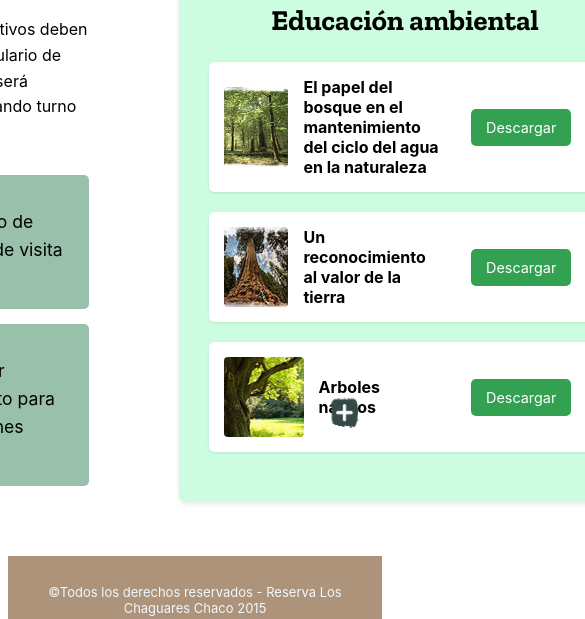
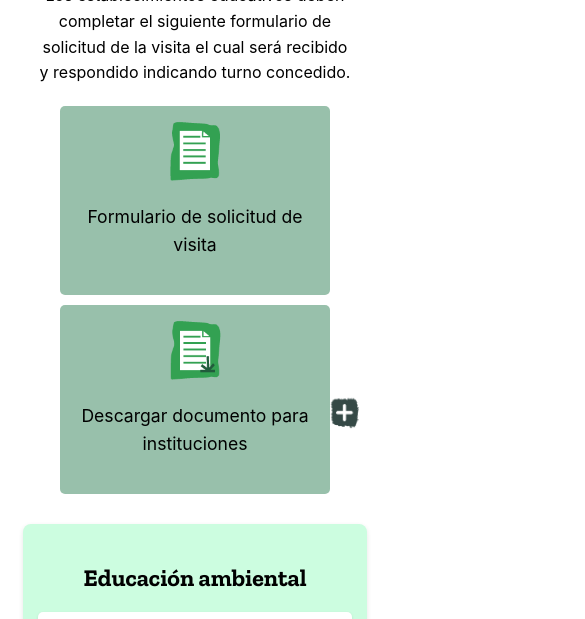
Before and after one commit to Compu3Unla/los-chaguares-reserva-2025-1, a plain HTML site: page escuelas.html in a window 390 px wide. Shown: the part 386-1005 px from the top of the page, 585 px wide, since content can reach past the window. Drawn offline with nearby package versions, Linux system fonts and the light colour scheme.

Commit message:
Update estilos.css

```diff
--- a/estilos.css
+++ b/estilos.css
@@ -1490,6 +1490,83 @@ footer {
     border-radius: 5px;
     margin: 20px auto;
     font-size: 0.9em;
-    text-align: center;
-
-}
+    text-align: center; }
+
+  .escuelas-main {
+        flex-direction: column;
+        gap: 30px;
+        padding: 20px 15px;
+        align-items: center;
+    }
+
+    .izquierda-escuela {
+        padding: 0 15px;
+        min-width: unset;
+        text-align: center;
+    }
+
+    .izquierda-escuela h1 {
+        font-size: 2em;
+        margin-bottom: 15px;
+    }
+
+    .izquierda-escuela p {
+        font-size: 1em;
+        margin-bottom: 20px;
+    }
+
+    .botones-escuela {
+        flex-direction: column;
+        gap: 10px;
+        align-items: center;
+        justify-content: center;
+    }
+
+    .botones-escuela .button {
+        flex-direction: column;
+        text-align: center;
+        padding: 15px 10px;
+        width: 100%;
+        max-width: 250px;
+    }
+
+    .botones-escuela .button img {
+        margin-right: 0;
+        margin-bottom: 5px;
+        width: 60px;
+        height: auto;
+    }
+
+    #edu-ambiental {
+        padding: 20px 15px;
+    }
+
+    #edu-ambiental h2 {
+        font-size: 1.5em;
+        margin-bottom: 20px;
+    }
+
+    #edu-ambiental article {
+        flex-direction: column;
+        align-items: center;
+        text-align: center;
+        gap: 10px;
+        padding: 10px;
+    }
+
+    #edu-ambiental article img {
+        width: 100px;
+        height: 100px;
+    }
+
+    #edu-ambiental article p {
+        font-size: 0.9em;
+    }
+
+    #edu-ambiental .el-boton {
+        display: block;
+        margin: 10px auto;
+        width: fit-content;
+    }
+
+}
```
